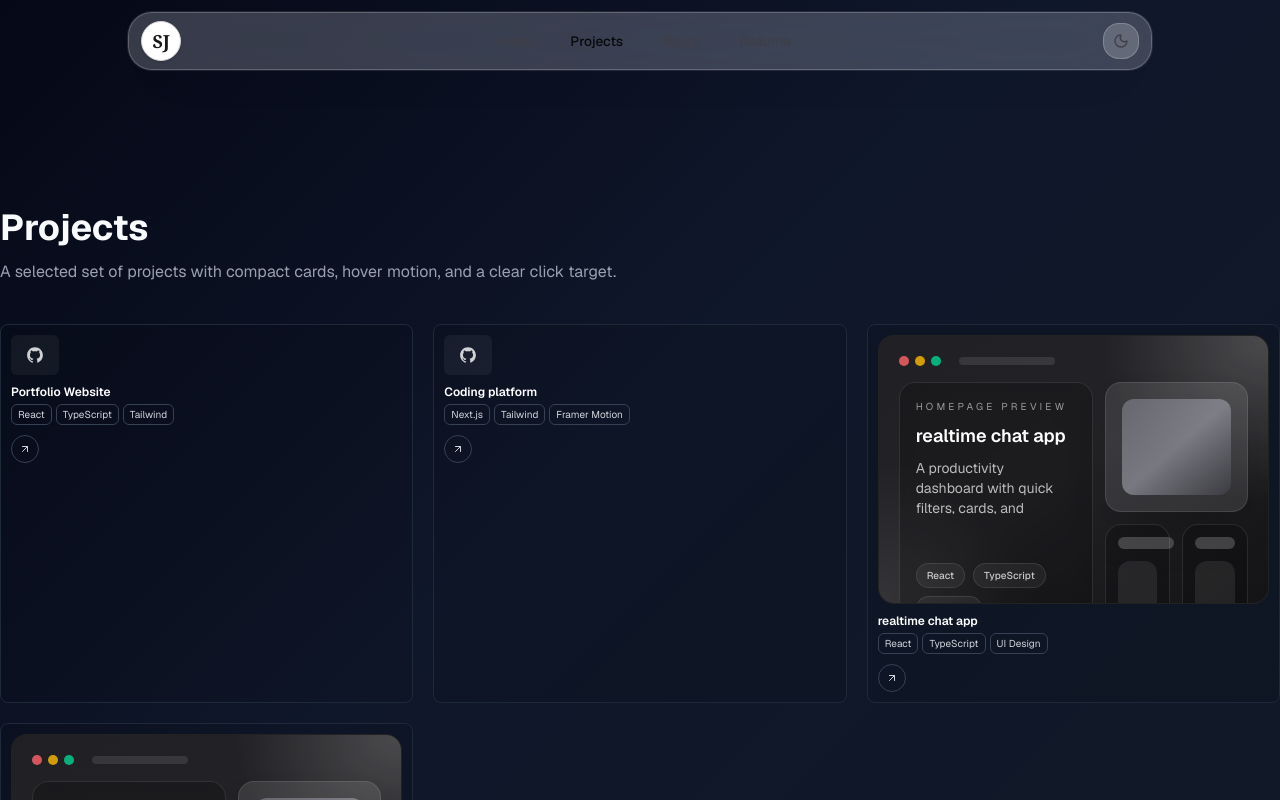
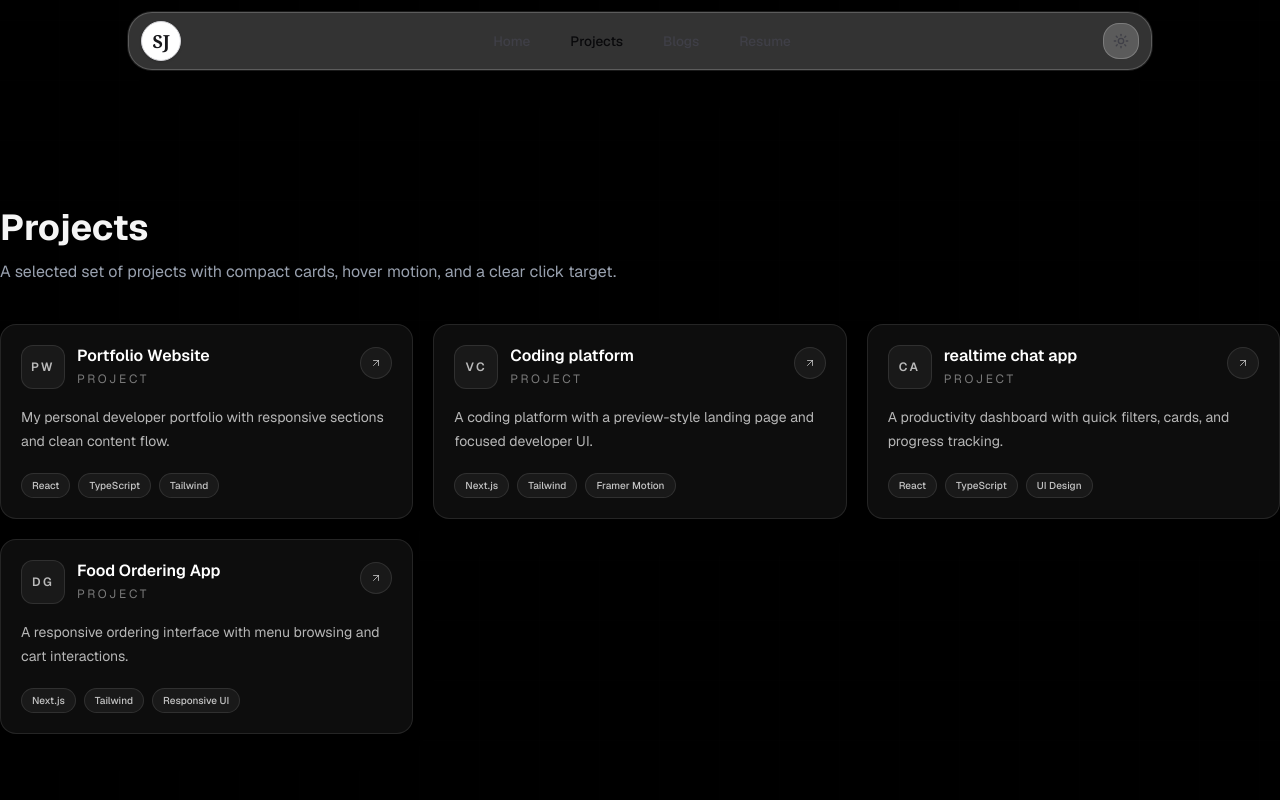
Before and after one commit to Jain4556/sunil-portfolio, a Next.js app: page /projects in a window 1280 px wide. Shown: the top 800 px of the page. Built offline with nearby package versions, Linux system fonts and the light colour scheme.

Commit message:
updated_proojectsection

```diff
--- a/src/app/globals.css
+++ b/src/app/globals.css
@@ -1,20 +1,21 @@
 @import "tailwindcss";
 
 :root {
-  --background: #050816;
-  --foreground: #f8fafc;
+  --background: #000000;
+  --foreground: #f5f5f5;
+  --grid-line: rgba(255, 255, 255, 0.06);
 }
 
 html.dark {
-  --background: #050816;
-  --foreground: #f8fafc;
+  --background: #000000;
+  --foreground: #f5f5f5;
+  --grid-line: rgba(255, 255, 255, 0.06);
 }
 
 html {
   color-scheme: dark;
   min-height: 100%;
-  background-color: #050816;
-  background-image: linear-gradient(135deg, #050816 0%, #0f172a 50%, #111827 100%);
+  background-color: var(--background);
   background-repeat: no-repeat;
   background-attachment: fixed;
   background-size: cover;
@@ -24,12 +25,31 @@ html.dark {
   color-scheme: dark;
 }
 
+html:not(.dark) {
+  --grid-line: rgba(255, 255, 255, 0.045);
+}
+
 body {
-  background-color: #050816;
-  background-image: linear-gradient(135deg, #050816 0%, #0f172a 50%, #111827 100%);
+  background-color: var(--background);
+  background-image:
+    linear-gradient(rgba(0, 0, 0, 0.94), rgba(0, 0, 0, 0.94)),
+    repeating-linear-gradient(
+      0deg,
+      transparent 0,
+      transparent 59px,
+      var(--grid-line) 59px,
+      var(--grid-line) 60px
+    ),
+    repeating-linear-gradient(
+      90deg,
+      transparent 0,
+      transparent 59px,
+      var(--grid-line) 59px,
+      var(--grid-line) 60px
+    );
   background-repeat: no-repeat;
-  background-attachment: fixed;
-  background-size: cover;
+  background-attachment: fixed, fixed, fixed;
+  background-size: cover, 60px 60px, 60px 60px;
   color: var(--foreground);
   font-family: var(--font-geist-sans), Arial, Helvetica, sans-serif;
   min-height: 100vh;
--- a/src/components/ProjectCard.tsx
+++ b/src/components/ProjectCard.tsx
@@ -3,8 +3,6 @@
 import Link from "next/link";
 import { motion } from "framer-motion";
 import { FiArrowUpRight } from "react-icons/fi";
-import { AiFillGithub } from "react-icons/ai";
-import ProjectThumbnail from "./ProjectThumbnail";
 
 const MotionLink = motion(Link);
 
@@ -20,74 +18,56 @@ type ProjectCardProps = {
 export default function ProjectCard({ project, compact = false }: ProjectCardProps) {
   const href = getProjectHref(project);
   const isExternal = typeof href === "string" && /^https?:\/\//.test(href);
-  const cardMinHeight = compact ? "min-h-[96px] sm:min-h-[108px]" : "min-h-[112px] sm:min-h-[124px]";
-  const cardPadding = compact ? "p-2 sm:p-2.5" : "p-2.5 sm:p-3";
-  const cardGap = compact ? "gap-2 sm:gap-2.5" : "gap-2.5 sm:gap-3";
-  const titleSize = compact ? "text-[11px] sm:text-xs" : "text-xs sm:text-sm";
-  const tagSize = compact ? "px-1.5 py-0.5 text-[9px] sm:text-[10px]" : "px-1.5 py-0.5 text-[10px] sm:px-2 sm:text-[11px]";
-  const iconSize = compact ? "h-6 w-6 sm:h-7 sm:w-7" : "h-7 w-7 sm:h-8 sm:w-8";
-  const thumbnailClassName = compact
-    ? "h-9 w-9 rounded-md object-cover sm:h-10 sm:w-12"
-    : "h-10 w-10 rounded-md object-cover sm:h-12 sm:w-14";
-  const hoverMotion = { y: -4, scale: 1.01 };
-  const hoverTransition = { type: "spring" as const, stiffness: 260, damping: 24 };
+  const hoverMotion = { y: -3 };
+  const hoverTransition = { type: "spring" as const, stiffness: 320, damping: 28 };
 
-  const renderThumbnail = () => {
-    if (project.image) {
-      return (
-        <img
-          src={project.image}
-          alt={project.title}
-          className={thumbnailClassName}
-        />
-      );
-    }
-
-    if (typeof href === "string" && /github.com/.test(href)) {
-      return (
-        <div className={`flex ${thumbnailClassName} items-center justify-center bg-white/5`}>
-          <AiFillGithub className="text-base text-white/80 sm:text-lg" />
-        </div>
-      );
-    }
-
-    return <ProjectThumbnail project={project} compact={compact} />;
-  };
+  const accentLabel = project.slug
+    .split("-")
+    .slice(0, 2)
+    .map((part: string) => part[0]?.toUpperCase())
+    .join("");
 
   const cardClassName = [
-    "group block h-full rounded-lg border border-gray-800 bg-black/10 transition duration-200 hover:border-white/60 hover:bg-black/20 focus-visible:outline-none",
-    cardMinHeight,
-    cardPadding,
+    "group block h-full rounded-2xl border border-white/10 bg-white/5 p-4 shadow-[0_16px_40px_-28px_rgba(0,0,0,0.45)] backdrop-blur-sm transition duration-200 hover:border-white/20 hover:bg-white/10 focus-visible:outline-none sm:p-5",
   ].join(" ");
 
-  const contentClassName = ["grid grid-cols-[auto,minmax(0,1fr),auto] items-start", cardGap].join(" ");
-
   const cardBody = (
-    <div className={contentClassName}>
-      <div className="shrink-0 transition-transform duration-200 group-hover:scale-[1.03]">{renderThumbnail()}</div>
+    <div className="flex h-full flex-col gap-4">
+      <div className="flex items-start justify-between gap-3">
+        <div className="flex items-center gap-3">
+          <div className="flex h-10 w-10 shrink-0 items-center justify-center rounded-xl border border-white/10 bg-white/5 text-xs font-semibold tracking-[0.2em] text-white/70 transition-transform duration-200 group-hover:scale-105 sm:h-11 sm:w-11">
+            {accentLabel || "PR"}
+          </div>
 
           <div className="min-w-0">
-        <h2 className={`truncate font-semibold leading-tight text-white ${titleSize}`}>
+            <h2 className="truncate text-sm font-semibold leading-tight text-white sm:text-base">
               {project.title}
             </h2>
+            <p className="mt-1 text-[11px] uppercase tracking-[0.22em] text-white/45 sm:text-[12px]">
+              Project
+            </p>
+          </div>
+        </div>
 
-        <div className={`mt-1 flex flex-wrap ${compact ? "gap-1" : "gap-1.5 sm:mt-2"}`}>
-          {project.tech.map((t: string, i: number) => (
+        <span className="mt-0.5 flex h-8 w-8 shrink-0 items-center justify-center rounded-full border border-white/10 bg-white/5 text-white/60 transition-transform duration-200 group-hover:translate-x-0.5 group-hover:-translate-y-0.5">
+          <FiArrowUpRight className="text-xs" />
+        </span>
+      </div>
+
+      <p className="line-clamp-2 text-sm leading-6 text-white/70">
+        {project.description}
+      </p>
+
+      <div className="flex flex-wrap gap-2 pt-1">
+        {project.tech.map((tech: string, i: number) => (
           <span
             key={i}
-              className={`rounded-md border border-gray-700 text-gray-300 ${tagSize}`}
+            className="rounded-full border border-white/10 bg-white/5 px-2.5 py-1 text-[10px] font-medium text-white/75"
           >
-              {t}
+            {tech}
           </span>
         ))}
       </div>
-      </div>
-
-      <span
-        className={`flex items-center justify-center rounded-full border border-gray-700 text-gray-300 transition duration-200 group-hover:-rotate-45 group-hover:border-white group-hover:text-white ${iconSize}`}
-      >
-        <FiArrowUpRight className={compact ? "text-[10px] sm:text-xs" : "text-xs sm:text-sm"} />
-      </span>
     </div>
   );
 
--- a/src/components/ThemeProvider.tsx
+++ b/src/components/ThemeProvider.tsx
@@ -10,8 +10,8 @@ export function ThemeProvider({ children }: ThemeProviderProps) {
   return (
     <NextThemesProvider
       attribute="class"
-      defaultTheme="system"
-      enableSystem
+      defaultTheme="dark"
+      enableSystem={false}
       disableTransitionOnChange
     >
       {children}
```
Lines whose indentation alone changed are shown as unchanged.
